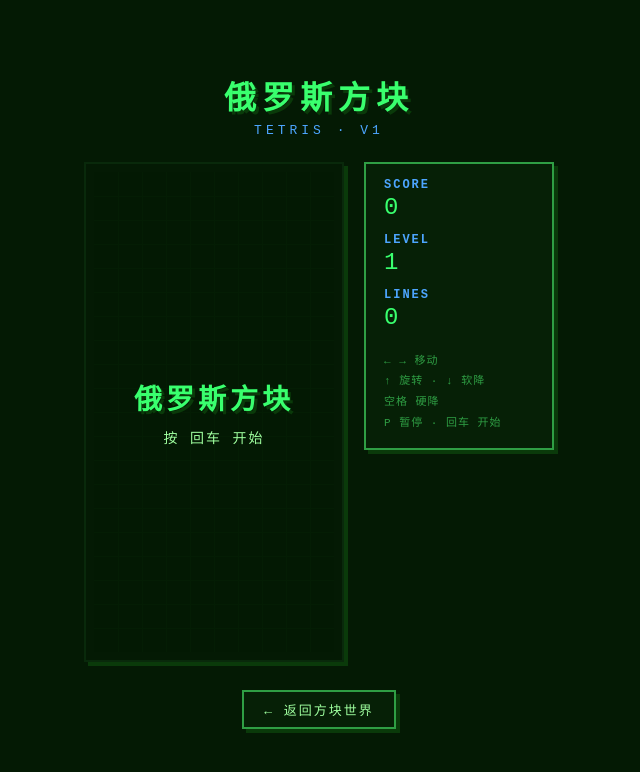
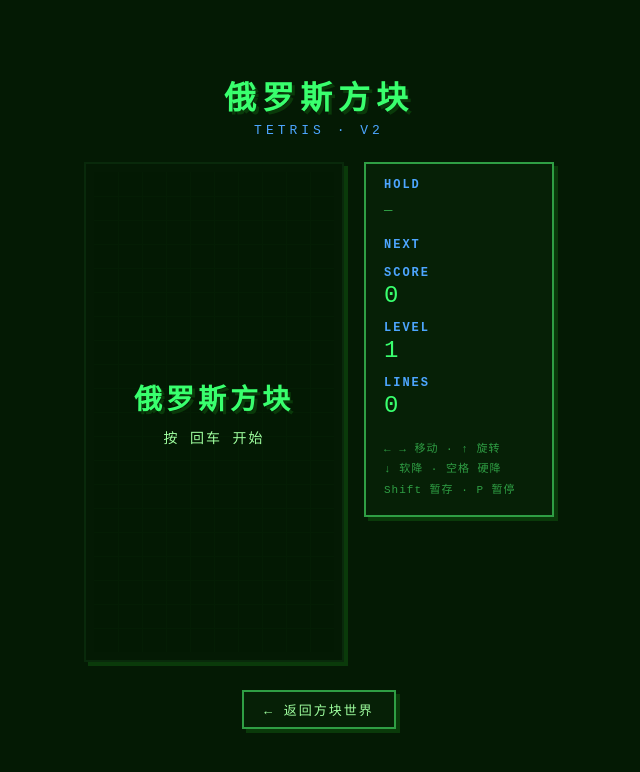
Before and after one commit to soapgu/block-world, a React (Vite) app in the folder games/tetris/: page / in a window 1280 px wide. Shown: the top 772 px of the page, without its empty margins (321-961 px from the left). Built offline with nearby package versions, Linux system fonts and the light colour scheme; the HTML template or start-up script is replaced by a standard one.

Commit message:
feat(tetris): 🎸 新增 7-bag 发牌、Next 预览与 Hold 暂存
randomizer 改为 7-bag（接口不变）；引擎持发牌队列并暴露 UI 快照；面板增加 HOLD/NEXT
迷你图（PieceIcon）；键盘 Shift/C 暂存

```diff
--- a/games/tetris/src/App.tsx
+++ b/games/tetris/src/App.tsx
@@ -3,10 +3,21 @@
 import { Overlay } from './components/Overlay'
 import { StatsPanel } from './components/StatsPanel'
 import { Engine } from './game/engine'
-import type { EngineState, Stats } from './game/types'
+import type { UiSnapshot } from './game/engine'
 import { useGameLoop } from './hooks/useGameLoop'
 import { useKeyboard } from './hooks/useKeyboard'
 import { boardPixelHeight, boardPixelWidth, drawGame } from './render/canvas'
+
+function sameUi(a: UiSnapshot, b: UiSnapshot): boolean {
+  return (
+    a.score === b.score &&
+    a.lines === b.lines &&
+    a.level === b.level &&
+    a.state === b.state &&
+    a.hold === b.hold &&
+    a.next.join() === b.next.join()
+  )
+}
 
 export default function App() {
   const engineRef = useRef<Engine | null>(null)
@@ -14,8 +25,7 @@
   const engine = engineRef.current
 
   const canvasRef = useRef<HTMLCanvasElement | null>(null)
-  const [stats, setStats] = useState<Stats>(() => engine.getStats())
-  const [state, setState] = useState<EngineState>(engine.state)
+  const [ui, setUi] = useState<UiSnapshot>(() => engine.getUiSnapshot())
 
   // 按设备像素比设置画布物理尺寸，保证高清屏下清晰
   useEffect(() => {
@@ -39,27 +49,20 @@
     }
 
     // 引擎数据在 ref 里，这里只在变化时同步进 React（避免每帧重渲染外壳）
-    const next = engine.getStats()
-    setStats((prev) =>
-      prev.score === next.score &&
-      prev.lines === next.lines &&
-      prev.level === next.level
-        ? prev
-        : next,
-    )
-    setState((prev) => (prev === engine.state ? prev : engine.state))
+    const snapshot = engine.getUiSnapshot()
+    setUi((prev) => (sameUi(prev, snapshot) ? prev : snapshot))
   })
 
   return (
     <div className="page">
       <h1 className="title">俄罗斯方块</h1>
-      <p className="sub">TETRIS · V1</p>
+      <p className="sub">TETRIS · V2</p>
       <div className="game-shell">
         <div className="board-wrap">
           <BoardCanvas canvasRef={canvasRef} />
-          <Overlay state={state} score={stats.score} />
+          <Overlay state={ui.state} score={ui.score} />
         </div>
-        <StatsPanel stats={stats} />
+        <StatsPanel stats={ui} hold={ui.hold} next={ui.next} />
       </div>
       <a className="back" href="../../index.html">
         ← 返回方块世界
--- /dev/null
+++ b/games/tetris/src/components/PieceIcon.tsx
@@ -0,0 +1,24 @@
+import { PIECE_BOX_SIZE, PIECE_ROTATIONS } from '../game/pieces'
+import type { PieceType } from '../game/types'
+
+/** 用 CSS grid 画单个方块的迷你图（Hold/Next 面板用） */
+export function PieceIcon({ type }: { type: PieceType }) {
+  const size = PIECE_BOX_SIZE[type]
+  const cells = PIECE_ROTATIONS[type][0]
+  const filled = new Set(cells.map(([x, y]) => y * size + x))
+  return (
+    <div
+      className="piece-icon"
+      style={{ gridTemplateColumns: `repeat(${size}, 10px)` }}
+      role="img"
+      aria-label={`方块 ${type}`}
+    >
+      {Array.from({ length: size * size }, (_, i) => (
+        <div
+          key={i}
+          className={filled.has(i) ? 'mini-cell on' : 'mini-cell'}
+        />
+      ))}
+    </div>
+  )
+}
--- a/games/tetris/src/components/StatsPanel.tsx
+++ b/games/tetris/src/components/StatsPanel.tsx
@@ -1,8 +1,29 @@
-import type { Stats } from '../game/types'
+import { PieceIcon } from './PieceIcon'
+import type { PieceType, Stats } from '../game/types'
 
-export function StatsPanel({ stats }: { stats: Stats }) {
+export function StatsPanel({
+  stats,
+  hold,
+  next,
+}: {
+  stats: Stats
+  hold: PieceType | null
+  next: readonly PieceType[]
+}) {
   return (
     <aside className="panel">
+      <h2 className="panel-label">HOLD</h2>
+      <div className="icon-slot">
+        {hold ? <PieceIcon type={hold} /> : <span className="empty-slot">—</span>}
+      </div>
+      <h2 className="panel-label">NEXT</h2>
+      <div className="next-list">
+        {next.map((type, i) => (
+          <div className="icon-slot" key={i}>
+            <PieceIcon type={type} />
+          </div>
+        ))}
+      </div>
       <h2 className="panel-label">SCORE</h2>
       <p className="panel-value">{stats.score}</p>
       <h2 className="panel-label">LEVEL</h2>
@@ -10,13 +31,11 @@
       <h2 className="panel-label">LINES</h2>
       <p className="panel-value">{stats.lines}</p>
       <div className="help">
-        ← → 移动
+        ← → 移动 · ↑ 旋转
         <br />
-        ↑ 旋转 · ↓ 软降
+        ↓ 软降 · 空格 硬降
         <br />
-        空格 硬降
-        <br />
-        P 暂停 · 回车 开始
+        Shift 暂存 · P 暂停
       </div>
     </aside>
   )
--- a/games/tetris/src/game/engine.ts
+++ b/games/tetris/src/game/engine.ts
@@ -6,6 +6,7 @@
 } from './board'
 import { PIECE_BOX_SIZE, PIECE_ROTATIONS, pieceCells } from './pieces'
 import { createRandomizer } from './randomizer'
+import type { Randomizer } from './randomizer'
 import { dropIntervalForLevel, TUNING } from './tuning'
 import type { Board, EngineState, Piece, PieceType, Stats } from './types'
 import { BOARD_WIDTH } from './types'
@@ -21,6 +22,23 @@
   return -Math.min(...cells.map(([, y]) => y))
 }
 
+/** Next 预览显示的方块数 */
+const NEXT_PREVIEW = 3
+/** 发牌队列最小长度：即将出场 1 块 + 预览 3 块 */
+const QUEUE_MIN = 1 + NEXT_PREVIEW
+
+/** React 外壳需要的低频 UI 数据（每帧浅比较后同步） */
+export interface UiSnapshot extends Stats {
+  state: EngineState
+  hold: PieceType | null
+  next: readonly PieceType[]
+}
+
+export interface EngineOptions {
+  /** 注入发牌器（测试用固定序列） */
+  randomizer?: Randomizer
+}
+
 /**
  * 游戏引擎：持有全部游戏数据，只暴露命令与 update(dt)。
  * 不碰 DOM / React，可独立单测。
@@ -29,12 +47,20 @@
   state: EngineState = 'ready'
   board: Board = createBoard()
   piece: Piece | null = null
+  hold: PieceType | null = null
+  /** 每块落定前是否已用过 Hold（每锁定一次复位） */
+  holdUsed = false
   private score_ = 0
   private lines_ = 0
   private level_ = 1
   private dropTimer = 0
   private softDropping = false
-  private randomizer = createRandomizer()
+  private queue: PieceType[] = []
+  private readonly randomizer: Randomizer
+
+  constructor(options: EngineOptions = {}) {
+    this.randomizer = options.randomizer ?? createRandomizer()
+  }
 
   get score(): number {
     return this.score_
@@ -52,6 +78,17 @@
     return { score: this.score_, lines: this.lines_, level: this.level_ }
   }
 
+  getUiSnapshot(): UiSnapshot {
+    return {
+      score: this.score_,
+      lines: this.lines_,
+      level: this.level_,
+      state: this.state,
+      hold: this.hold,
+      next: this.queue.slice(0, NEXT_PREVIEW),
+    }
+  }
+
   start(): void {
     this.board = createBoard()
     this.score_ = 0
@@ -59,6 +96,10 @@
     this.level_ = 1
     this.dropTimer = 0
     this.softDropping = false
+    this.piece = null
+    this.hold = null
+    this.holdUsed = false
+    this.queue = []
     this.state = 'playing'
     this.spawn()
   }
@@ -88,9 +129,7 @@
     this.tryMove({ x: this.piece.x + dir })
   }
 
-  /**
-   * v1 简单旋转：目标旋转态若碰撞则直接拒绝（无踢墙，SRS 留 v2）。
-   */
+  /** v1 简单旋转：目标旋转态若碰撞则直接拒绝（SRS 留 v2） */
   rotate(): void {
     if (this.state !== 'playing' || !this.piece) return
     this.tryMove({ rotation: (this.piece.rotation + 1) % 4 })
@@ -110,6 +149,20 @@
     this.lockAndSpawn()
   }
 
+  /** Hold 暂存：当前块与暂存槽互换；每块落定前只能用一次 */
+  holdPiece(): void {
+    if (this.state !== 'playing' || !this.piece || this.holdUsed) return
+    const swap = this.hold
+    this.hold = this.piece.type
+    this.holdUsed = true
+    this.dropTimer = 0
+    if (swap === null) {
+      this.spawn()
+    } else {
+      this.setPiece(swap)
+    }
+  }
+
   private tryMove(delta: Partial<Pick<Piece, 'x' | 'y' | 'rotation'>>): void {
     const piece = this.piece!
     const candidate: Piece = { ...piece, ...delta }
@@ -118,7 +171,9 @@
     }
   }
 
-  private collidesAt(delta: Partial<Pick<Piece, 'x' | 'y' | 'rotation'>>): boolean {
+  private collidesAt(
+    delta: Partial<Pick<Piece, 'x' | 'y' | 'rotation'>>,
+  ): boolean {
     const piece = this.piece!
     return collides(this.board, pieceCells({ ...piece, ...delta }))
   }
@@ -137,6 +192,7 @@
     const locked = lockPiece(this.board, piece)
     this.board = locked.board
     this.dropTimer = 0
+    this.holdUsed = false
 
     if (locked.toppedOut) {
       this.state = 'over'
@@ -147,8 +203,7 @@
     if (result.cleared > 0) {
       this.board = result.board
       this.lines_ += result.cleared
-      this.score_ +=
-        TUNING.lineScores[result.cleared] * this.level_
+      this.score_ += TUNING.lineScores[result.cleared] * this.level_
       this.level_ = 1 + Math.floor(this.lines_ / TUNING.linesPerLevel)
     }
 
@@ -156,7 +211,12 @@
   }
 
   private spawn(): void {
-    const type = this.randomizer.next()
+    this.refillQueue()
+    const type = this.queue.shift()!
+    this.setPiece(type)
+  }
+
+  private setPiece(type: PieceType): void {
     const piece: Piece = {
       type,
       rotation: 0,
@@ -171,4 +231,10 @@
     }
     this.piece = piece
   }
+
+  private refillQueue(): void {
+    while (this.queue.length < QUEUE_MIN) {
+      this.queue.push(this.randomizer.next())
+    }
+  }
 }
--- a/games/tetris/src/game/randomizer.ts
+++ b/games/tetris/src/game/randomizer.ts
@@ -6,9 +6,25 @@
 
 const TYPES: PieceType[] = ['I', 'O', 'T', 'S', 'Z', 'J', 'L']
 
-/** v1 纯随机发牌（等概率 7 选 1）；v2 将替换为 7-bag，接口保持不变 */
+function shuffled<T>(items: readonly T[]): T[] {
+  const arr = [...items]
+  for (let i = arr.length - 1; i > 0; i--) {
+    const j = Math.floor(Math.random() * (i + 1))
+    ;[arr[i], arr[j]] = [arr[j], arr[i]]
+  }
+  return arr
+}
+
+/**
+ * 7-bag 随机发牌：7 种方块各一块装袋洗乱，发完一袋再换下一袋，
+ * 保证任意时刻最多等 12 块就能等到任意一种方块。
+ */
 export function createRandomizer(): Randomizer {
+  let bag: PieceType[] = []
   return {
-    next: () => TYPES[Math.floor(Math.random() * TYPES.length)],
+    next: () => {
+      if (bag.length === 0) bag = shuffled(TYPES)
+      return bag.pop()!
+    },
   }
 }
--- a/games/tetris/src/hooks/useKeyboard.ts
+++ b/games/tetris/src/hooks/useKeyboard.ts
@@ -11,6 +11,9 @@
   'Enter',
   'p',
   'P',
+  'Shift',
+  'c',
+  'C',
 ])
 
 /**
@@ -61,6 +64,11 @@
         case ' ':
           engine.hardDrop()
           break
+        case 'Shift':
+        case 'c':
+        case 'C':
+          engine.holdPiece()
+          break
         case 'p':
         case 'P':
           engine.togglePause()
--- a/games/tetris/src/index.css
+++ b/games/tetris/src/index.css
@@ -120,6 +120,40 @@
   letter-spacing: 1px;
 }
 
+.icon-slot {
+  display: flex;
+  justify-content: center;
+  align-items: center;
+  min-height: 26px;
+  padding: 3px 0;
+}
+
+.empty-slot {
+  color: #2f9e44;
+  font-size: 14px;
+}
+
+.next-list {
+  display: flex;
+  flex-direction: column;
+  gap: 2px;
+}
+
+.piece-icon {
+  display: grid;
+  gap: 1px;
+}
+
+.mini-cell {
+  width: 10px;
+  height: 10px;
+}
+
+.mini-cell.on {
+  background: #39ff6e;
+  box-shadow: inset 0 0 0 1px #0a3a0a;
+}
+
 .back {
   margin-top: 24px;
   padding: 8px 20px;
```
Also changed, not shown: 2 other files (tests, documents, lock files or other folders).
